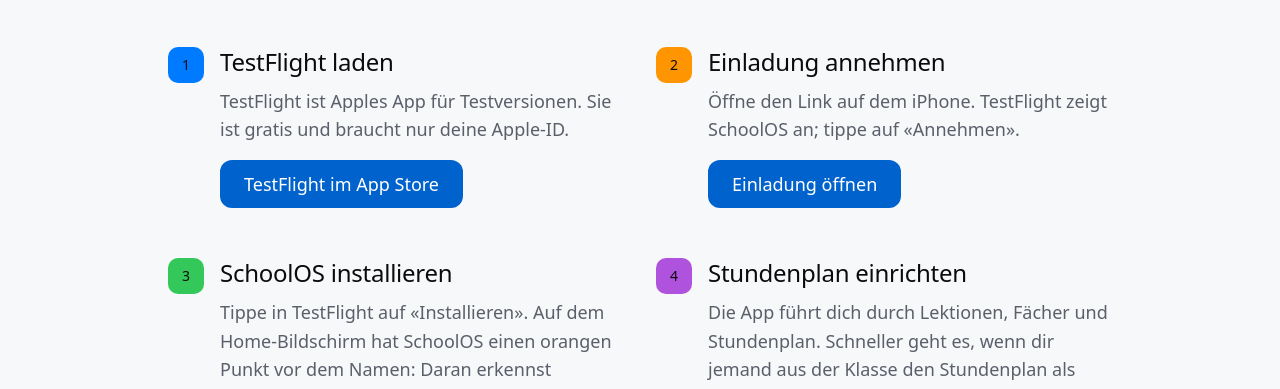
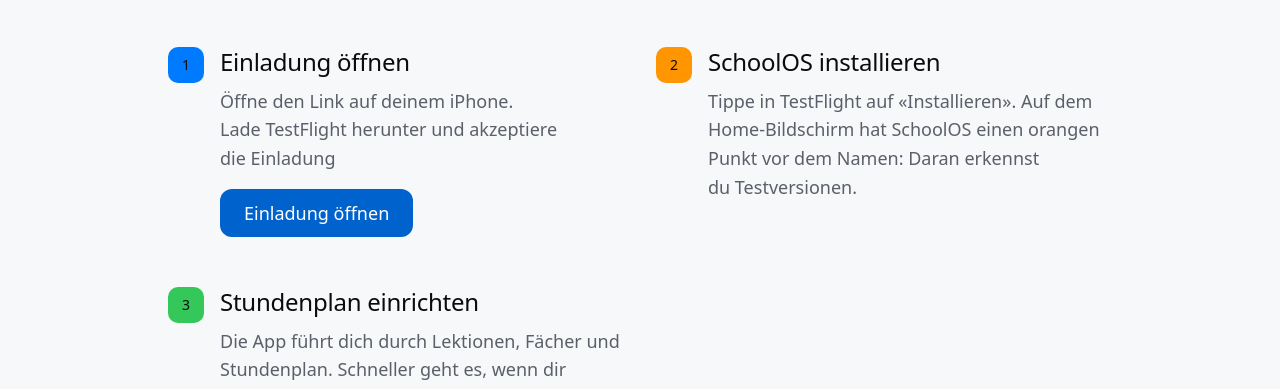
Before and after one commit to JaroxCraft/SchoolOS, an Astro site in the folder landing/: page /installieren in a window 1280 px wide. Shown: the part 411-800 px from the top of the page. Built offline with nearby package versions, Linux system fonts and the light colour scheme; Astro itself is replaced by a stand-in of ours; a web font is replaced by a local one.

Commit message:
fix(landing): drop the separate TestFlight step on iOS
The invitation link already sends people without TestFlight to the App Store.

```diff
--- a/landing/src/pages/installieren.astro
+++ b/landing/src/pages/installieren.astro
@@ -13,16 +13,8 @@ const setup: Step = {
 
 const ios: Step[] = [
   {
-    title: "TestFlight laden",
-    text: "TestFlight ist Apples App für Testversionen. Sie ist gratis und braucht nur deine Apple-ID.",
-    action: {
-      href: "https://apps.apple.com/app/testflight/id899247664",
-      label: "TestFlight im App Store",
-    },
-  },
-  {
-    title: "Einladung annehmen",
-    text: "Öffne den Link auf dem iPhone. TestFlight zeigt SchoolOS an; tippe auf «Annehmen».",
+    title: "Einladung öffnen",
+    text: "Öffne den Link auf deinem iPhone. Lade TestFlight herunter und akzeptiere die Einladung",
     action: { href: BETA_URL, label: "Einladung öffnen" },
   },
   {
```
